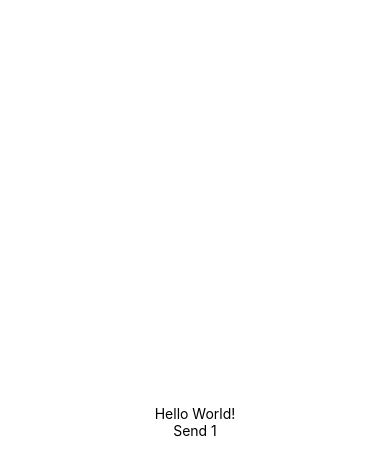
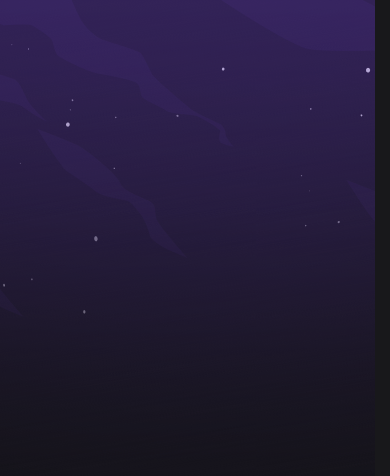
Before and after one commit to LucasMorais1998/nlw-esports-2022, a React Native app in the folder mobile/: screen / in a window 390 px wide. Shown: the top 476 px of the page. Built offline with nearby package versions, Linux system fonts and the light colour scheme.

Commit message:
mobile: feat App

```diff
--- a/mobile/App.tsx
+++ b/mobile/App.tsx
@@ -1,33 +1,14 @@
-import { StatusBar } from "expo-status-bar";
-import { StyleSheet, Text, TouchableOpacity, View } from "react-native";
+import { StatusBar } from "react-native";
+import { Background } from "./src/components/Background";
 
 export default function App() {
   return (
-    <View style={styles.container}>
-      <Text>Hello World!</Text>
-      <Button title="Send 1" />
-      <StatusBar style="auto" />
-    </View>
+    <Background>
+      <StatusBar
+        barStyle="light-content"
+        backgroundColor="transparent"
+        translucent
+      />
+    </Background>
   );
 }
-
-interface IButtonProps {
-  title: string;
-}
-
-function Button(props: IButtonProps) {
-  return (
-    <TouchableOpacity>
-      <Text>{props.title}</Text>
-    </TouchableOpacity>
-  );
-}
-
-const styles = StyleSheet.create({
-  container: {
-    flex: 1,
-    backgroundColor: "#fff",
-    alignItems: "center",
-    justifyContent: "center",
-  },
-});
```
